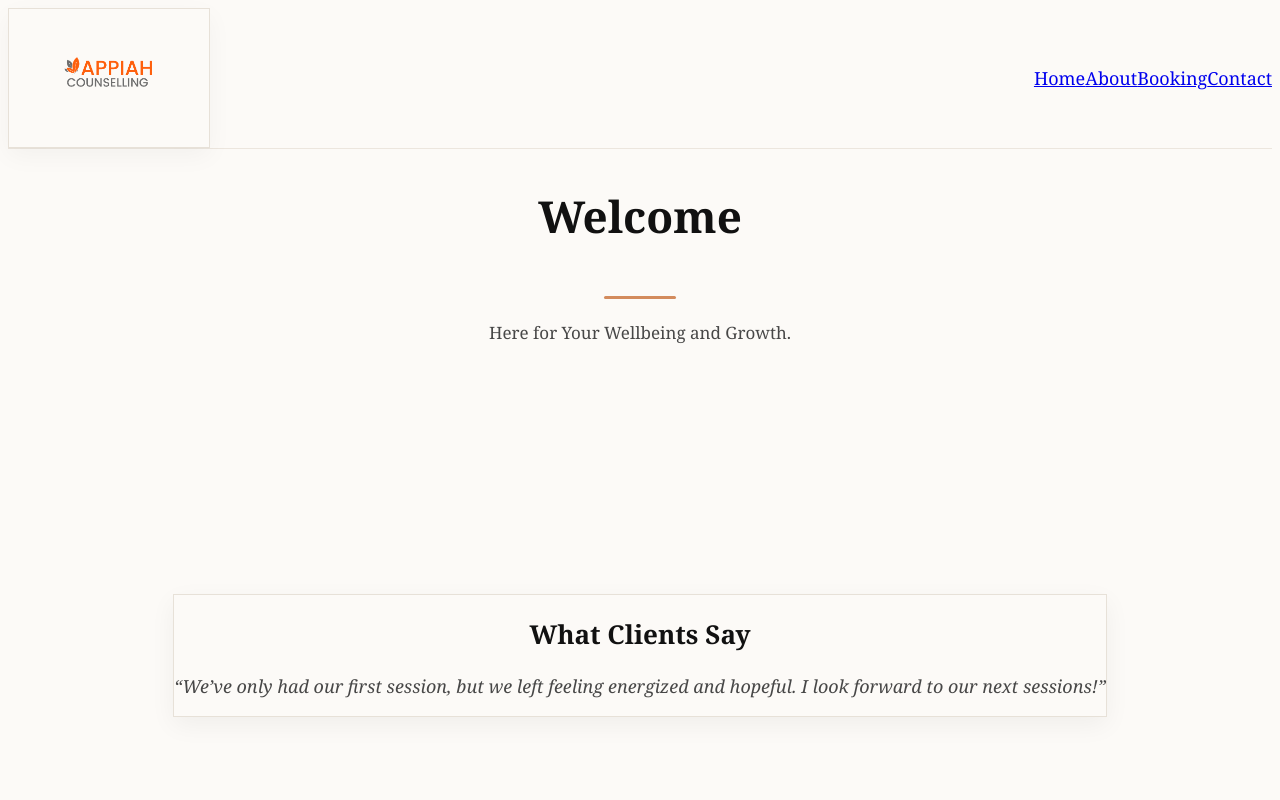
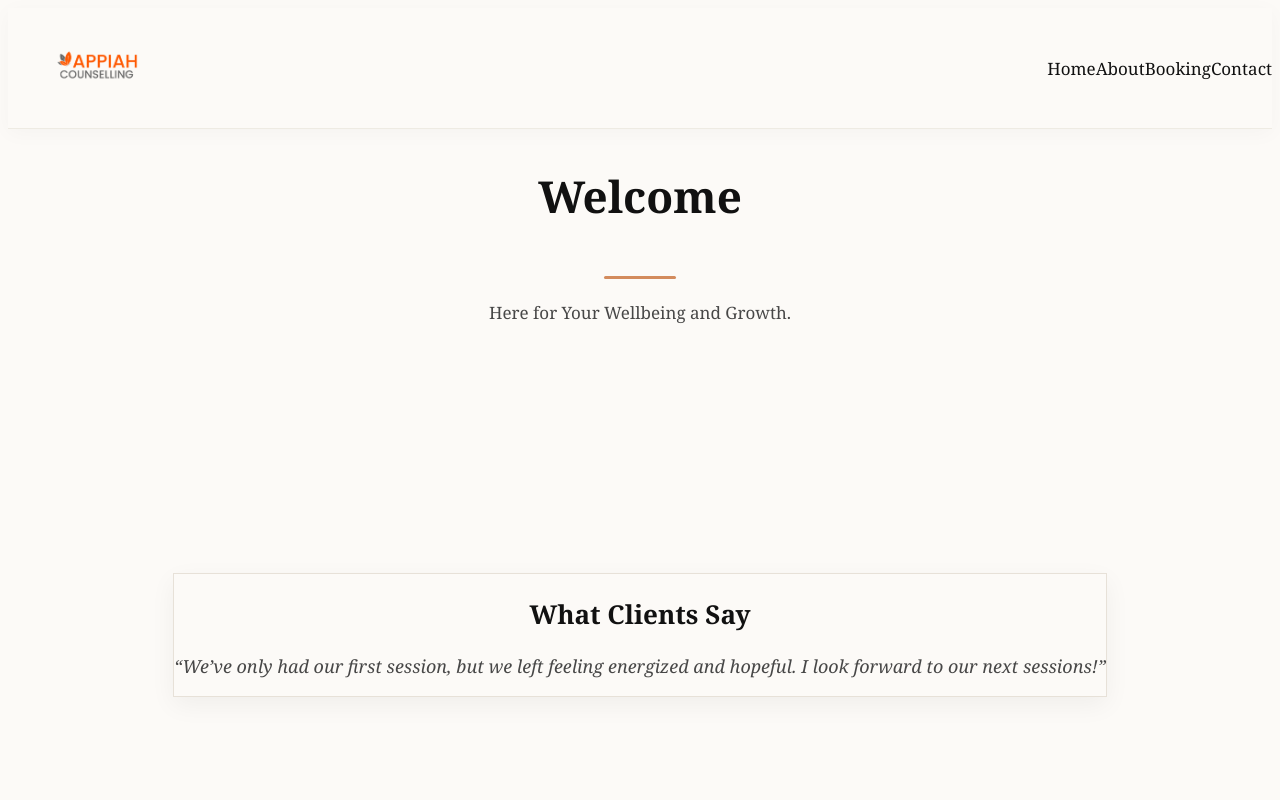
Before and after one commit to Sammyappiah/appiahcounselling, a Next.js app: page / in a window 1280 px wide. Shown: the top 800 px of the page. Built offline with nearby package versions, Linux system fonts and the light colour scheme.

Commit message:
Fix header layout and link styling

```diff
--- a/app/globals.css
+++ b/app/globals.css
@@ -2,8 +2,12 @@
 @tailwind components;
 @tailwind utilities;
 
+a {
+  text-decoration: none;
+}
+
 body {
   font-family: 'Georgia', serif;
+  background-color: #FCFAF7;
   color: #111;
-  background-color: #FCFAF7;
 }
--- a/app/layout.tsx
+++ b/app/layout.tsx
@@ -1,5 +1,6 @@
 import "./globals.css";
 import Link from "next/link";
+import Image from "next/image";
 
 export const metadata = {
   title: "Appiah Counselling — Here for Your Wellbeing and Growth",
@@ -10,47 +11,54 @@ export const metadata = {
 export default function RootLayout({ children }: { children: React.ReactNode }) {
   return (
     <html lang="en">
-      <body className="min-h-screen flex flex-col">
-        {/* HEADER */}
-        <header className="sticky top-0 z-50 w-full bg-white/90 backdrop-blur-md border-b border-[#E9E2D9]/80 shadow-sm">
-          <div className="mx-auto max-w-7xl px-6 md:px-10 py-3 flex items-center justify-between">
-            {/* Logo */}
+      <body className="min-h-screen flex flex-col bg-[#FCFAF7] text-[#111] font-serif">
+        {/* Header */}
+        <header className="sticky top-0 z-50 w-full bg-[#FCFAF7]/95 backdrop-blur-md border-b border-[#E7E1D8]/60 shadow-[0_4px_20px_rgba(0,0,0,0.03)]">
+          <div className="max-w-7xl mx-auto flex items-center justify-between px-6 md:px-10 py-3">
             <Link href="/" className="flex items-center">
-              <div className="bg-white/90 border border-[#E7E1D8] rounded-xl px-3 py-2 shadow-[0_8px_24px_rgba(0,0,0,0.04)]">
-                <img
-                  src="/logo.png"
-                  alt="Appiah Counselling Logo"
-                  width="220"
-                  height="80"
-                  className="object-contain w-[200px] md:w-[220px] h-auto opacity-95"
-                />
-              </div>
+              <Image
+                src="/logo.png"
+                alt="Appiah Counselling Logo"
+                width={180}
+                height={60}
+                className="h-auto w-[180px] md:w-[200px] object-contain"
+                priority
+              />
             </Link>
 
-            {/* Navigation */}
-            <nav className="site-nav flex items-center text-[18px] md:text-[20px] font-medium gap-10 md:gap-16 lg:gap-20 text-[#111]">
-              <Link href="/" className="hover:text-[#5E8164] transition-colors duration-300">
+            <nav className="flex items-center gap-8 md:gap-14 text-[17px] md:text-[18px] font-medium">
+              <Link
+                href="/"
+                className="text-[#111] hover:text-[#5E8164] transition-colors duration-300"
+              >
                 Home
               </Link>
-              <Link href="/about" className="hover:text-[#5E8164] transition-colors duration-300">
+              <Link
+                href="/about"
+                className="text-[#111] hover:text-[#5E8164] transition-colors duration-300"
+              >
                 About
               </Link>
-              <Link href="/booking" className="hover:text-[#5E8164] transition-colors duration-300">
+              <Link
+                href="/booking"
+                className="text-[#111] hover:text-[#5E8164] transition-colors duration-300"
+              >
                 Booking
               </Link>
-              <Link href="/contact" className="hover:text-[#5E8164] transition-colors duration-300">
+              <Link
+                href="/contact"
+                className="text-[#111] hover:text-[#5E8164] transition-colors duration-300"
+              >
                 Contact
               </Link>
             </nav>
           </div>
         </header>
 
-        {/* MAIN CONTENT */}
         <main className="flex-grow">{children}</main>
 
-        {/* FOOTER */}
         <footer className="w-full text-center py-6 border-t border-[#E7E1D8]/60 text-sm text-[#444] bg-[#FCFAF7]">
-          © {new Date().getFullYear()} Appiah Counselling. All rights reserved.
+          © 2025 Appiah Counselling. All rights reserved.
         </footer>
       </body>
     </html>
```
